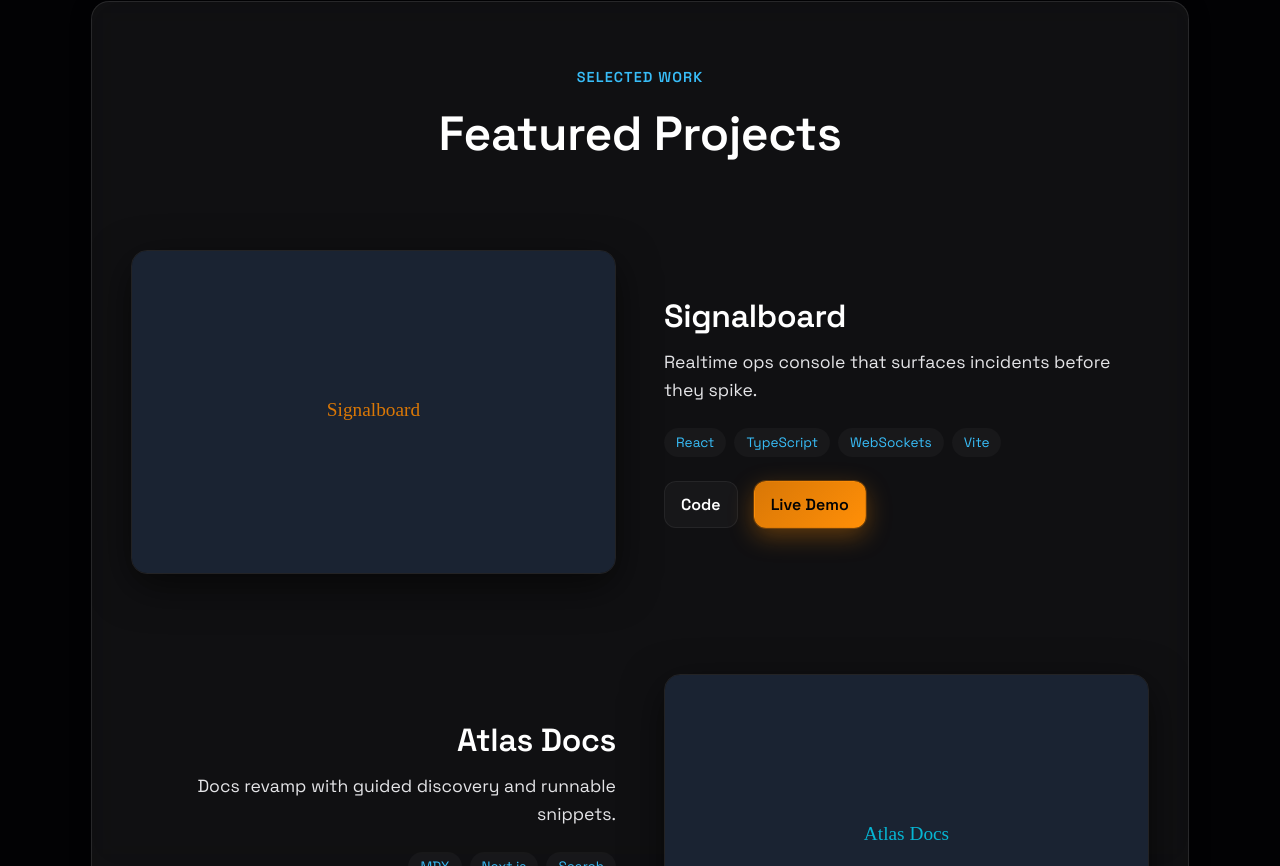
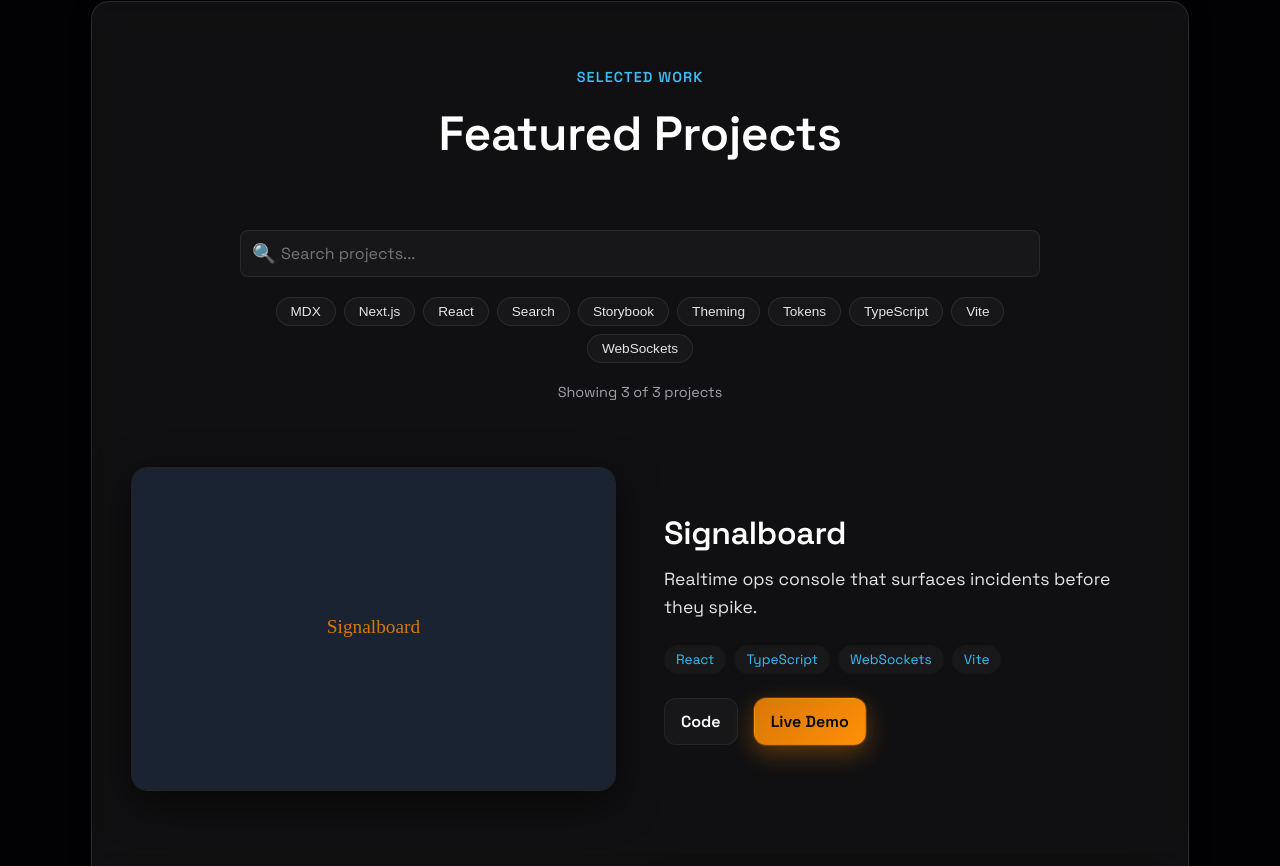
Before and after one commit to parthiv-2006/dev-site, a React (Vite) app: page / in a window 1280 px wide. Shown: the part 2766-3632 px from the top of the page. Built offline with nearby package versions, Linux system fonts and the light colour scheme; no server answers.

Commit message:
Implement project filtering and search

```diff
--- a/src/sections/Projects.tsx
+++ b/src/sections/Projects.tsx
@@ -1,22 +1,157 @@
+import { useState, useMemo } from 'react';
 import { motion } from 'framer-motion';
 import Button from '../components/ActionButton'; // Reusing ActionButton as Button
 import { projects } from '../content/data';
 
 function Projects() {
+  const [searchQuery, setSearchQuery] = useState('');
+  const [selectedTech, setSelectedTech] = useState<string | null>(null);
+
+  // Get all unique technologies from projects
+  const allTechs = useMemo(() => {
+    const techSet = new Set<string>();
+    projects.forEach((project) => {
+      project.tech.forEach((tech) => techSet.add(tech));
+    });
+    return Array.from(techSet).sort();
+  }, []);
+
+  // Filter projects based on search and tech filter
+  const filteredProjects = useMemo(() => {
+    return projects.filter((project) => {
+      const matchesSearch =
+        searchQuery === '' ||
+        project.title.toLowerCase().includes(searchQuery.toLowerCase()) ||
+        project.summary.toLowerCase().includes(searchQuery.toLowerCase()) ||
+        project.impact.toLowerCase().includes(searchQuery.toLowerCase()) ||
+        project.tech.some((tech) => tech.toLowerCase().includes(searchQuery.toLowerCase()));
+
+      const matchesTech = selectedTech === null || project.tech.includes(selectedTech);
+
+      return matchesSearch && matchesTech;
+    });
+  }, [searchQuery, selectedTech]);
+
+  const handleTechFilter = (tech: string) => {
+    setSelectedTech(selectedTech === tech ? null : tech);
+  };
+
   return (
     <section id="projects" className="section section--full-width">
       <motion.div
         initial={{ opacity: 0, y: 20 }}
         whileInView={{ opacity: 1, y: 0 }}
         viewport={{ once: true }}
-        style={{ marginBottom: '60px', textAlign: 'center' }}
+        style={{ marginBottom: '40px', textAlign: 'center' }}
       >
         <span className="section__eyebrow">Selected Work</span>
         <h2 className="section__title" style={{ fontSize: '3rem', margin: '16px 0 0' }}>Featured Projects</h2>
       </motion.div>
 
+      {/* Search and Filter Controls */}
+      <motion.div
+        initial={{ opacity: 0, y: 20 }}
+        whileInView={{ opacity: 1, y: 0 }}
+        viewport={{ once: true }}
+        style={{
+          marginBottom: '40px',
+          display: 'flex',
+          flexDirection: 'column',
+          gap: '20px',
+          maxWidth: '800px',
+          margin: '0 auto 40px auto',
+        }}
+      >
+        {/* Search Input */}
+        <div style={{ position: 'relative' }}>
+          <input
+            type="text"
+            placeholder="Search projects..."
+            value={searchQuery}
+            onChange={(e) => setSearchQuery(e.target.value)}
+            style={{
+              width: '100%',
+              padding: '12px 16px 12px 40px',
+              fontSize: '1rem',
+              background: 'var(--glass-light)',
+              border: '1px solid var(--glass-border)',
+              borderRadius: '8px',
+              color: 'var(--text-primary)',
+              fontFamily: 'inherit',
+            }}
+          />
+          <span
+            style={{
+              position: 'absolute',
+              left: '12px',
+              top: '50%',
+              transform: 'translateY(-50%)',
+              fontSize: '1.2rem',
+              color: 'var(--text-tertiary)',
+            }}
+            aria-hidden
+          >
+            🔍
+          </span>
+        </div>
+
+        {/* Tech Filter Buttons */}
+        <div style={{ display: 'flex', flexWrap: 'wrap', gap: '8px', justifyContent: 'center' }}>
+          {allTechs.map((tech) => (
+            <button
+              key={tech}
+              onClick={() => handleTechFilter(tech)}
+              style={{
+                padding: '6px 14px',
+                borderRadius: '20px',
+                fontSize: '0.85rem',
+                background: selectedTech === tech ? 'var(--accent-cyan)' : 'var(--glass-light)',
+                border: `1px solid ${selectedTech === tech ? 'var(--accent-cyan)' : 'var(--glass-border)'}`,
+                color: selectedTech === tech ? 'var(--bg-primary)' : 'var(--text-secondary)',
+                cursor: 'pointer',
+                transition: 'all 0.2s ease',
+                fontWeight: selectedTech === tech ? '600' : '400',
+              }}
+              className={selectedTech === tech ? '' : 'button'}
+            >
+              {tech}
+            </button>
+          ))}
+          {selectedTech && (
+            <button
+              onClick={() => setSelectedTech(null)}
+              style={{
+                padding: '6px 14px',
+                borderRadius: '20px',
+                fontSize: '0.85rem',
+                background: 'transparent',
+                border: '1px solid var(--glass-border)',
+                color: 'var(--text-secondary)',
+                cursor: 'pointer',
+                transition: 'all 0.2s ease',
+              }}
+            >
+              Clear filter
+            </button>
+          )}
+        </div>
+
+        {/* Results count */}
+        <div style={{ textAlign: 'center', fontSize: '0.9rem', color: 'var(--text-tertiary)' }}>
+          Showing {filteredProjects.length} of {projects.length} projects
+        </div>
+      </motion.div>
+
       <div className="projects__container">
-        {projects.map((project, index) => {
+        {filteredProjects.length === 0 ? (
+          <div style={{ textAlign: 'center', padding: '60px 20px', color: 'var(--text-secondary)' }}>
+            <p style={{ fontSize: '1.2rem', marginBottom: '8px' }}>No projects found</p>
+            <p style={{ fontSize: '0.9rem', color: 'var(--text-tertiary)' }}>
+              Try adjusting your search or filter criteria
+            </p>
+          </div>
+        ) : (
+          filteredProjects.map((project, index) => {
           const isEven = index % 2 === 0;
           return (
             <motion.div
@@ -71,7 +206,8 @@ function Projects() {
               </div>
             </motion.div>
           );
-        })}
+          })
+        )}
       </div>
     </section>
   );
```
